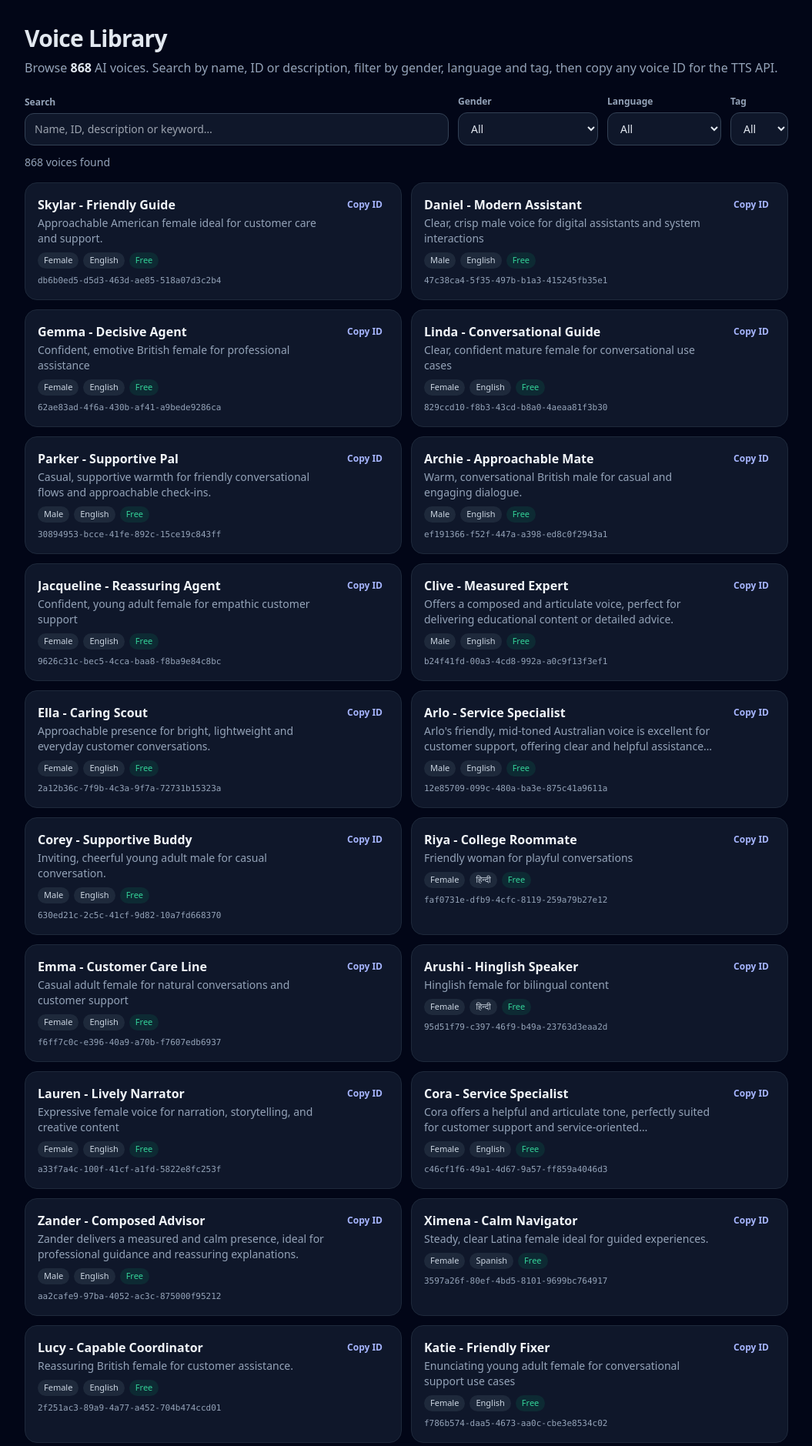
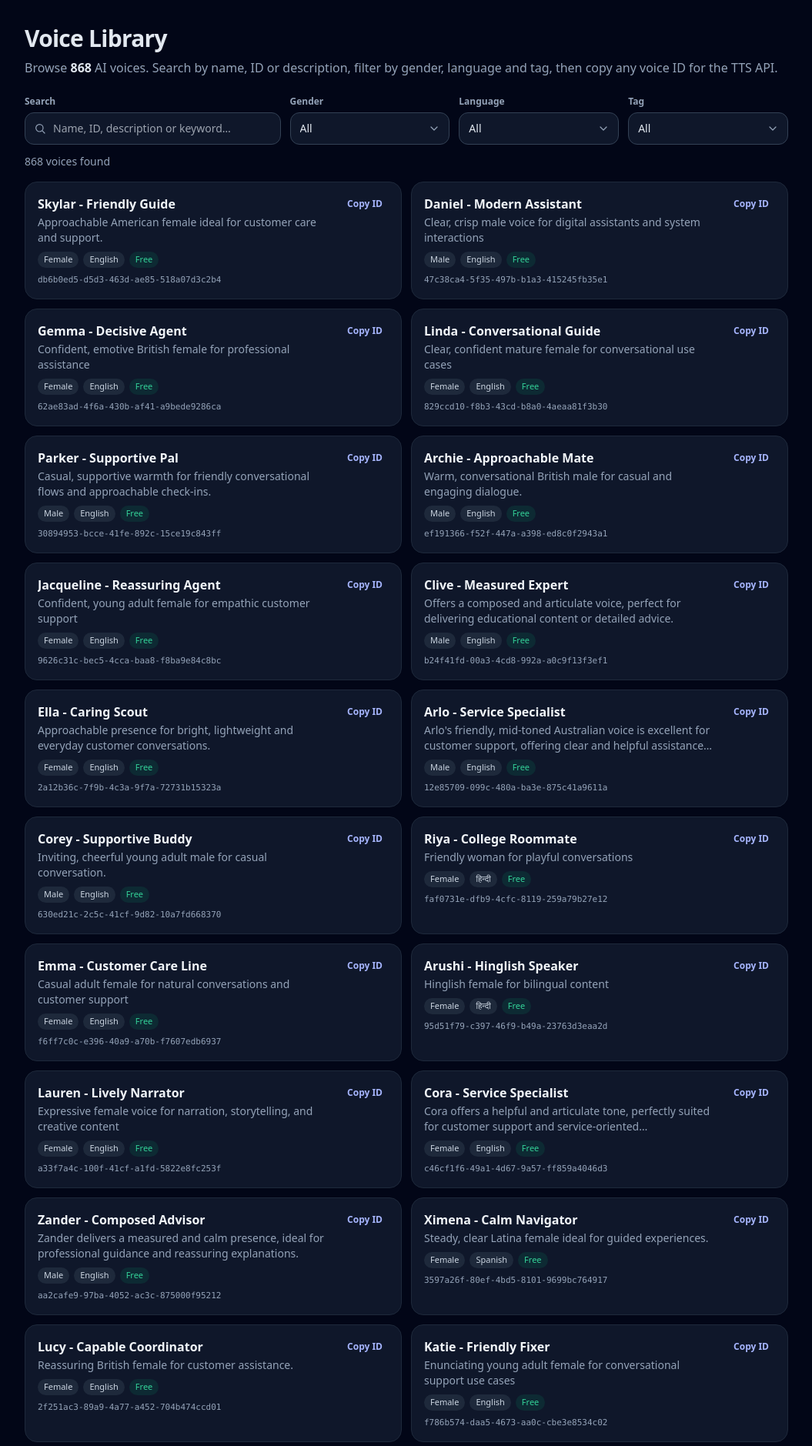
Before and after one commit to nayem-48ai/cartesia-tts-studio, a Flask app: page /library in a window 1280 px wide. Shown: the part 57-1936 px from the top of the page at 77% size, without its empty margins (112-1167 px from the left). Run offline with Flask 3, Linux system fonts and the light colour scheme; some libraries are stand-ins or nearby versions.

Commit message:
UI tweaks: mobile nav icon, UID section button, Library filter redesign, gender split (#13)
* SEO: consolidate canonical to speakee, add Organization JSON-LD, How-it-works + 42-language sections, expanded FAQ, nofollow external links

* SEO: hardcode sitemap/robots to primary domain speakee.tnxbd.top for canonical consolidation

* Redirect all non-speakee hosts (vercel.app defaults + deployment URLs) to speakee.tnxbd.top via 301

* Add: 4 Bangla owned voices, UID custom-voice option with validity check, /library browser page (search/filter/copy), custom-voice FAQ

* Rename UID tab, update email, responsive nav, dynamic Voice Library button in UID mode, Male/Female/High Profiled person gender labels

* Mobile animated Voice Library icon, whole-section UID button, redesigned Library filters, split Neutral vs High Profiled person

```diff
--- a/templates/library.html
+++ b/templates/library.html
@@ -43,22 +43,34 @@
       <h1 class="text-2xl sm:text-3xl font-extrabold tracking-tight">Voice Library</h1>
       <p class="mt-2 text-slate-600 dark:text-slate-400">Browse <span id="totalCount" class="font-semibold text-slate-700 dark:text-slate-200">—</span> AI voices. Search by name, ID or description, filter by gender, language and tag, then copy any voice ID for the TTS API.</p>
 
-      <div class="mt-6 grid sm:grid-cols-[1fr_auto_auto_auto] gap-3 items-end">
+      <div class="mt-6 grid grid-cols-1 sm:grid-cols-2 lg:grid-cols-[1.6fr_1fr_1fr_1fr] gap-3 items-end">
         <div>
           <label class="block text-xs font-semibold text-slate-500 dark:text-slate-400 mb-1.5">Search</label>
-          <input id="search" type="text" placeholder="Name, ID, description or keyword…" autocomplete="off" class="w-full rounded-xl border border-slate-200 dark:border-slate-700 bg-white dark:bg-slate-900 px-3 py-2.5 text-sm focus:ring-2 focus:ring-brand-400 outline-none" />
+          <div class="relative">
+            <svg class="w-4 h-4 absolute left-3 top-1/2 -translate-y-1/2 text-slate-400 pointer-events-none" viewBox="0 0 24 24" fill="none" stroke="currentColor" stroke-width="1.8"><circle cx="11" cy="11" r="7"/><path d="M21 21l-4.3-4.3" stroke-linecap="round"/></svg>
+            <input id="search" type="text" placeholder="Name, ID, description or keyword…" autocomplete="off" class="w-full rounded-xl border border-slate-200 dark:border-slate-700 bg-white dark:bg-slate-900 px-3 py-2.5 pl-9 text-sm focus:ring-2 focus:ring-brand-400 outline-none" />
+          </div>
         </div>
         <div>
           <label class="block text-xs font-semibold text-slate-500 dark:text-slate-400 mb-1.5">Gender</label>
-          <select id="fGender" class="rounded-xl border border-slate-200 dark:border-slate-700 bg-white dark:bg-slate-900 px-3 py-2.5 text-sm focus:ring-2 focus:ring-brand-400 outline-none cursor-pointer"></select>
+          <div class="relative">
+            <select id="fGender" class="appearance-none w-full rounded-xl border border-slate-200 dark:border-slate-700 bg-white dark:bg-slate-900 px-3 py-2.5 pr-9 text-sm focus:ring-2 focus:ring-brand-400 outline-none cursor-pointer"></select>
+            <svg class="w-4 h-4 absolute right-3 top-1/2 -translate-y-1/2 text-slate-400 pointer-events-none" viewBox="0 0 24 24" fill="none" stroke="currentColor" stroke-width="1.8"><path d="M6 9l6 6 6-6" stroke-linecap="round" stroke-linejoin="round"/></svg>
+          </div>
         </div>
         <div>
           <label class="block text-xs font-semibold text-slate-500 dark:text-slate-400 mb-1.5">Language</label>
-          <select id="fLang" class="rounded-xl border border-slate-200 dark:border-slate-700 bg-white dark:bg-slate-900 px-3 py-2.5 text-sm focus:ring-2 focus:ring-brand-400 outline-none cursor-pointer"></select>
+          <div class="relative">
+            <select id="fLang" class="appearance-none w-full rounded-xl border border-slate-200 dark:border-slate-700 bg-white dark:bg-slate-900 px-3 py-2.5 pr-9 text-sm focus:ring-2 focus:ring-brand-400 outline-none cursor-pointer"></select>
+            <svg class="w-4 h-4 absolute right-3 top-1/2 -translate-y-1/2 text-slate-400 pointer-events-none" viewBox="0 0 24 24" fill="none" stroke="currentColor" stroke-width="1.8"><path d="M6 9l6 6 6-6" stroke-linecap="round" stroke-linejoin="round"/></svg>
+          </div>
         </div>
         <div>
           <label class="block text-xs font-semibold text-slate-500 dark:text-slate-400 mb-1.5">Tag</label>
-          <select id="fTag" class="rounded-xl border border-slate-200 dark:border-slate-700 bg-white dark:bg-slate-900 px-3 py-2.5 text-sm focus:ring-2 focus:ring-brand-400 outline-none cursor-pointer"></select>
+          <div class="relative">
+            <select id="fTag" class="appearance-none w-full rounded-xl border border-slate-200 dark:border-slate-700 bg-white dark:bg-slate-900 px-3 py-2.5 pr-9 text-sm focus:ring-2 focus:ring-brand-400 outline-none cursor-pointer"></select>
+            <svg class="w-4 h-4 absolute right-3 top-1/2 -translate-y-1/2 text-slate-400 pointer-events-none" viewBox="0 0 24 24" fill="none" stroke="currentColor" stroke-width="1.8"><path d="M6 9l6 6 6-6" stroke-linecap="round" stroke-linejoin="round"/></svg>
+          </div>
         </div>
       </div>
 
@@ -70,7 +82,7 @@
       const $ = (id) => document.getElementById(id);
       let ALL = [], LANG_NAMES = {};
       const esc = (s) => String(s == null ? '' : s).replace(/[&<>"']/g, c => ({'&':'&amp;','<':'&lt;','>':'&gt;','"':'&quot;',"'":'&#39;'}[c]));
-      const genderLabel = (g) => (g === 'feminine') ? 'Female' : (g === 'masculine') ? 'Male' : 'High Profiled person';
+      const genderLabel = (g) => (g === 'feminine') ? 'Female' : (g === 'masculine') ? 'Male' : (g === 'gender_neutral') ? 'Neutral' : 'High Profiled person';
       const copyText = (text, btn) => navigator.clipboard.writeText(text).then(() => { const o = btn.textContent; btn.textContent = 'Copied!'; setTimeout(() => btn.textContent = o, 1400); }).catch(() => {});
 
       async function init() {
```
Also changed, not shown: templates/index.html (+17 -11 lines).
